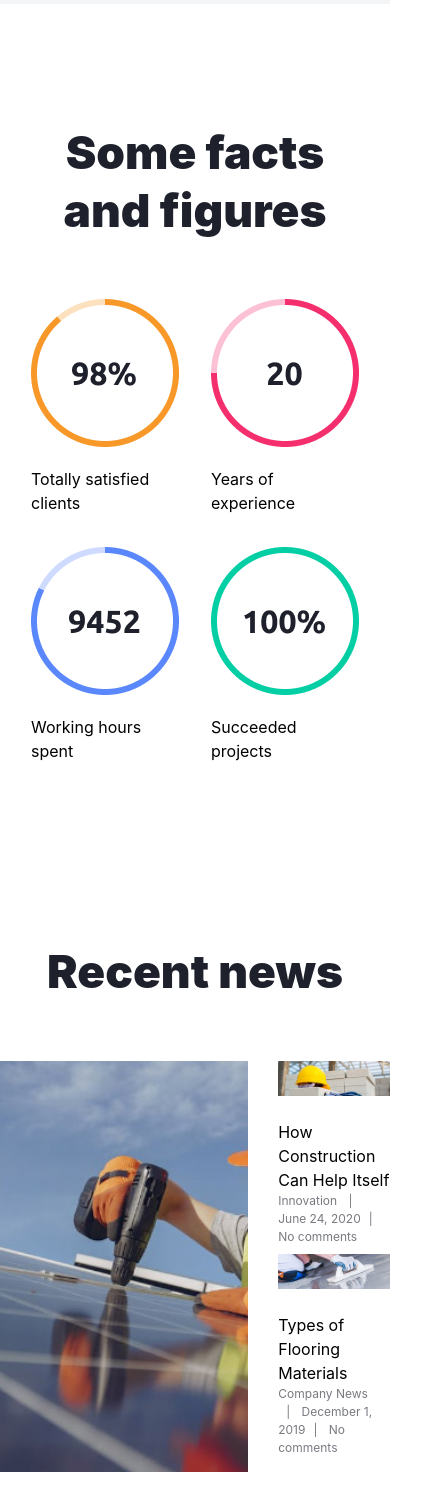
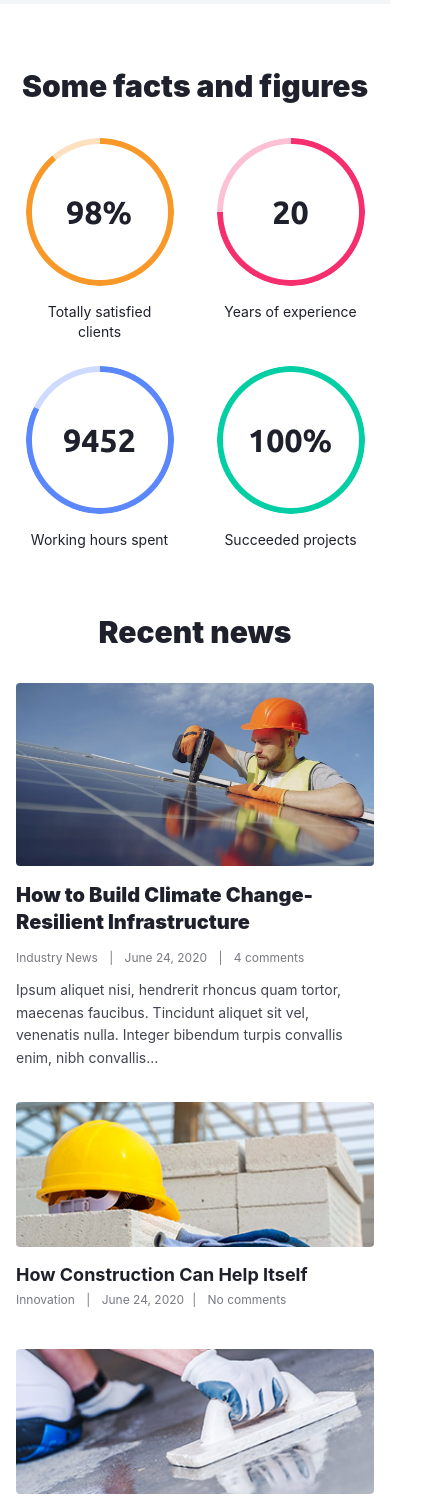
Before and after one commit to runohod/TailwindLearn, a React (Vite) app: page / in a window 390 px wide. Shown: the part 7440-8939 px from the top of the page, 425 px wide, since content can reach past the window. Built offline with nearby package versions, Linux system fonts and the light colour scheme.

Commit message:
доделан адаптив

```diff
--- a/src/widgets/home-page-widgets/ui/facts.jsx
+++ b/src/widgets/home-page-widgets/ui/facts.jsx
@@ -1,107 +1,148 @@
-import {circleProgress, circleYear, circleHours, circleProjects, builderFacts, helmetFacts, handFacts} from "@/shared/assets";
+import {
+  circleProgress,
+  circleYear,
+  circleHours,
+  circleProjects,
+  builderFacts,
+  helmetFacts,
+  handFacts,
+} from "@/shared/assets";
 
 export const Facts = () => {
   return (
-    <section className="w-full">
-      <div className="container-custom mt-120">
-        <h2 className="text-[46px] font-black leading-tight text-dark text-center">
+    <section className="w-full pb-16 md:pb-24">
+      <div className="container-custom mt-16 md:mt-24 lg:mt-120 px-4">
+        <h2 className="text-3xl sm:text-4xl md:text-[46px] font-black leading-tight text-dark text-center">
           Some facts and figures
         </h2>
       </div>
 
-      <div className="flex flex-wrap justify-center items-center gap-8 max-w-1230 mx-auto mt-60">
-        <div className="overflow-hidden w-37">
+      <div className="max-w-1230 grid grid-cols-2 lg:grid-cols-4 gap-6 md:gap-8 items-start justify-items-center mx-auto mt-8 md:mt-12 lg:mt-[60px] px-4 xl:px-0">
+        <div className="overflow-hidden w-full max-w-[148px] text-center group">
+          <div className="w-full aspect-square overflow-hidden rounded-full">
             <img
               src={circleProgress}
               alt="circle Progress"
               className="w-full h-full object-cover transition-transform duration-500 group-hover:scale-105"
             />
-          <div className="mt-5">Totally satisfied clients</div>
           </div>
-        <div className="overflow-hidden w-37">
+          <div className="mt-4 md:mt-5 text-sm md:text-base text-dark">
+            Totally satisfied clients
+          </div>
+        </div>
+
+        <div className="overflow-hidden w-full max-w-[148px] text-center group">
+          <div className="w-full aspect-square overflow-hidden rounded-full">
             <img
               src={circleYear}
               alt="circle Year"
               className="w-full h-full object-cover transition-transform duration-500 group-hover:scale-105"
             />
-          <div className="mt-5">Years of experience</div>
           </div>
-        <div className="overflow-hidden w-37">
+          <div className="mt-4 md:mt-5 text-sm md:text-base text-dark">
+            Years of experience
+          </div>
+        </div>
+
+        <div className="overflow-hidden w-full max-w-[148px] text-center group">
+          <div className="w-full aspect-square overflow-hidden rounded-full">
             <img
               src={circleHours}
               alt="circle Hours"
               className="w-full h-full object-cover transition-transform duration-500 group-hover:scale-105"
             />
-          <div className="mt-5">Working hours spent</div>
           </div>
-        <div className="overflow-hidden w-37">
+          <div className="mt-4 md:mt-5 text-sm md:text-base text-dark">
+            Working hours spent
+          </div>
+        </div>
+
+        <div className="overflow-hidden w-full max-w-[148px] text-center group">
+          <div className="w-full aspect-square overflow-hidden rounded-full">
             <img
               src={circleProjects}
               alt="circle Projects"
               className="w-full h-full object-cover transition-transform duration-500 group-hover:scale-105"
             />
-          <div className="mt-5">Succeeded projects</div>
+          </div>
+          <div className="mt-4 md:mt-5 text-sm md:text-base text-dark">
+            Succeeded projects
+          </div>
         </div>
       </div>
 
-      <div className="max-w-1230 mx-auto mt-45">
-        <h2 className="text-[46px] font-black leading-tight text-dark text-center">
+      <div className="max-w-1230 mx-auto mt-16 md:mt-24 lg:mt-[180px] px-4 xl:px-0">
+        <h2 className="text-3xl sm:text-4xl md:text-[46px] font-black leading-tight text-dark text-center">
           Recent news
         </h2>
 
-        <div className="flex gap-7.5 mt-60">
-          <div className="">
+        <div className="grid grid-cols-1 lg:grid-cols-2 gap-8 md:gap-7.5 mt-8 md:mt-12 lg:mt-[60px]">
+          <div className="group cursor-pointer flex flex-col justify-between">
+            <div>
+              <div className="overflow-hidden rounded aspect-[705/360] w-full">
                 <img
                   src={builderFacts}
                   alt="builder Facts"
                   className="w-full h-full object-cover transition-transform duration-500 group-hover:scale-105"
                 />
-            <div className="text-[20px] font-bold text-dark leading-snug mb-3 group-hover:text-primary mt-24">
+              </div>
+              <div className="text-[20px] md:text-[24px] font-black text-dark leading-snug mb-3 group-hover:text-primary mt-4 md:mt-6 transition-colors">
                 How to Build Climate Change-Resilient Infrastructure
               </div>
               <div className="text-[12px] text-text-comment mb-2">
                 Industry News <span className="mx-2">|</span> June 24, 2020{" "}
                 <span className="mx-2">|</span> 4 comments
               </div>
-            <div className="text-[14px] text-gray-text leading-relaxed mt-4">
+              <div className="text-[14px] md:text-base text-gray-text leading-relaxed mt-3">
                 Ipsum aliquet nisi, hendrerit rhoncus quam tortor, maecenas
                 faucibus. Tincidunt aliquet sit vel, venenatis nulla. Integer
                 bibendum turpis convallis enim, nibh convallis...
               </div>
             </div>
+          </div>
 
-          <div className="">
-            <div className="">
+          <div className="grid grid-cols-1 sm:grid-cols-2 lg:grid-cols-1 gap-8 lg:gap-6">
+            <div className="group cursor-pointer flex flex-col sm:justify-between lg:block">
+              <div className="overflow-hidden rounded aspect-[495/200] w-full">
                 <img
                   src={helmetFacts}
                   alt="helmet Facts"
                   className="w-full h-full object-cover transition-transform duration-500 group-hover:scale-105"
                 />
-              <div className="mt-24">How Construction Can Help Itself</div>
-              <div className="text-[12px] text-text-comment mb-2">
+              </div>
+              <div className="mt-4 text-[18px] md:text-[20px] font-bold text-dark leading-snug group-hover:text-primary transition-colors">
+                How Construction Can Help Itself
+              </div>
+              <div className="text-[12px] text-text-comment mt-1 mb-2">
                 Innovation <span className="mx-2">|</span> June 24, 2020
                 <span className="mx-2">|</span> No comments
               </div>
             </div>
-            <div className="">
+
+            <div className="group cursor-pointer flex flex-col sm:justify-between lg:block">
+              <div className="overflow-hidden rounded aspect-[495/200] w-full">
                 <img
                   src={handFacts}
                   alt="hand Facts"
                   className="w-full h-full object-cover transition-transform duration-500 group-hover:scale-105"
                 />
-              <div className="mt-24">Types of Flooring Materials</div>
-              <div className="text-[12px] text-text-comment mb-2">
+              </div>
+              <div className="mt-4 text-[18px] md:text-[20px] font-bold text-dark leading-snug group-hover:text-primary transition-colors">
+                Types of Flooring Materials
+              </div>
+              <div className="text-[12px] text-text-comment mt-1 mb-2">
                 Company News <span className="mx-2">|</span> December 1, 2019
                 <span className="mx-2">|</span> No comments
               </div>
             </div>
           </div>
         </div>
-        <div className="flex flex-col sm:flex-row items-center justify-center gap-10 mt-50">
-          <span className="text-[28px] font-bold text-dark">
+
+        <div className="flex flex-col sm:flex-row items-center justify-center text-center gap-6 md:gap-10 mt-12 md:mt-16 lg:mt-[80px]">
+          <span className="text-xl md:text-[28px] font-bold text-dark">
             Explore all our news posts
           </span>
-          <button className="bg-primary text-white font-bold uppercase tracking-wider text-sm py-4 px-10 rounded hover:bg-primary-hover">
+          <button className="w-full sm:w-auto bg-primary text-white font-bold uppercase tracking-wider text-sm py-4 px-10 rounded hover:bg-primary-hover transition-colors cursor-pointer">
             View all news
           </button>
         </div>
--- a/src/widgets/home-page-widgets/ui/footer.jsx
+++ b/src/widgets/home-page-widgets/ui/footer.jsx
@@ -2,11 +2,11 @@ import { logoFooter } from "@/shared/assets";
 
 export const Footer = () => {
   return (
-    <footer className="w-full bg-dark text-white pt-20 pb-6 font-sans">
-      <div className="container-custom">
-        <div className="flex flex-col lg:flex-row lg:justify-between lg:items-center gap-10 pb-12 border-b border-bg-footer">
-          <div className="max-w-95">
-            <div className="flex items-center gap-10 mb-6">
+    <footer className="w-full bg-dark text-white pt-12 md:pt-20 pb-6 font-sans">
+      <div className="container-custom px-4 xl:px-0">
+        <div className="flex flex-col lg:flex-row lg:justify-between lg:items-start gap-10 pb-12 border-b border-bg-footer">
+          <div className="w-full lg:max-w-[380px]">
+            <div className="flex flex-wrap items-center gap-6 sm:gap-10 mb-6">
               <img
                 src={logoFooter}
                 alt="Createx Logo"
@@ -14,7 +14,11 @@ export const Footer = () => {
               />
 
               <div className="flex items-center gap-4 text-[#ffffff99]">
-                <a href="#" className="hover:text-primary transition-colors">
+                <a
+                  href="#"
+                  className="hover:text-primary transition-colors"
+                  aria-label="WhatsApp"
+                >
                   <svg
                     width="24"
                     height="24"
@@ -30,7 +34,11 @@ export const Footer = () => {
                     </g>
                   </svg>
                 </a>
-                <a href="#" className="hover:text-primary transition-colors">
+                <a
+                  href="#"
+                  className="hover:text-primary transition-colors"
+                  aria-label="Messenger"
+                >
                   <svg
                     width="24"
                     height="24"
@@ -46,7 +54,11 @@ export const Footer = () => {
                     </g>
                   </svg>{" "}
                 </a>
-                <a href="#" className="hover:text-primary transition-colors">
+                <a
+                  href="#"
+                  className="hover:text-primary transition-colors"
+                  aria-label="Facebook"
+                >
                   <svg
                     width="24"
                     height="24"
@@ -62,7 +74,11 @@ export const Footer = () => {
                     </g>
                   </svg>
                 </a>
-                <a href="#" className="hover:text-primary transition-colors">
+                <a
+                  href="#"
+                  className="hover:text-primary transition-colors"
+                  aria-label="Twitter"
+                >
                   <svg
                     width="24"
                     height="24"
@@ -78,7 +94,11 @@ export const Footer = () => {
                     </g>
                   </svg>
                 </a>
-                <a href="#" className="hover:text-primary transition-colors">
+                <a
+                  href="#"
+                  className="hover:text-primary transition-colors"
+                  aria-label="YouTube"
+                >
                   <svg
                     width="24"
                     height="24"
@@ -88,8 +108,8 @@ export const Footer = () => {
                   >
                     <g opacity="0.6">
                       <path
-                        fill-rule="evenodd"
-                        clip-rule="evenodd"
+                        fillRule="evenodd"
+                        clipRule="evenodd"
                         d="M21.3903 4.11358C22.4182 4.39044 23.2288 5.20086 23.5055 6.22899C24.0197 8.10691 23.9999 12.0213 23.9999 12.0213C23.9999 12.0213 23.9999 15.9158 23.5057 17.7939C23.2288 18.8218 22.4184 19.6324 21.3903 19.9091C19.5122 20.4035 12 20.4035 12 20.4035C12 20.4035 4.50731 20.4035 2.60961 19.8895C1.58148 19.6127 0.771054 18.802 0.4942 17.7741C0 15.9158 0 12.0015 0 12.0015C0 12.0015 0 8.10691 0.4942 6.22899C0.770871 5.20104 1.60125 4.37066 2.60943 4.09399C4.48753 3.59961 11.9998 3.59961 11.9998 3.59961C11.9998 3.59961 19.5122 3.59961 21.3903 4.11358ZM15.8549 12.0016L9.60788 15.5996V8.40355L15.8549 12.0016Z"
                         fill="white"
                       />
@@ -98,7 +118,7 @@ export const Footer = () => {
                 </a>
               </div>
             </div>
-            <p className="text-[14px] text-[#ffffff99]">
+            <p className="text-[14px] text-[#ffffff99] leading-relaxed">
               Createx Construction Bureau has been successfully operating in the
               USA construction market since 2000. We are proud to offer you
               quality construction and exemplary service. Our mission is to set
@@ -106,36 +126,39 @@ export const Footer = () => {
             </p>
           </div>
 
-          <div className="w-full max-w-123.75">
+          <div className="w-full lg:max-w-[495px]">
             <h3 className="text-[24px] font-bold mb-4">Let's stay in touch</h3>
-            <form className="flex w-full h-13">
+            <form
+              className="flex w-full h-13"
+              onSubmit={(e) => e.preventDefault()}
+            >
               <input
                 type="email"
                 placeholder="Your email address"
-                className="flex-grow px-24 bg-bg-footer border border-[#e6141433] rounded-l text-[14px] placeholder-[#ffffff66] text-white focus:outline-none focus:border-primary transition-colors"
+                className="flex-grow px-4 bg-bg-footer border border-[#e6141433] rounded-l text-[14px] placeholder-[#ffffff66] text-white focus:outline-none focus:border-primary transition-colors min-w-0"
                 required
               />
               <button
                 type="submit"
-                className="bg-primary hover:bg-[#e04e27] text-white font-bold text-[14px] px-6 rounded-r uppercase tracking-wider transition-colors"
+                className="bg-primary hover:bg-[#e04e27] text-white font-bold text-[14px] px-4 sm:px-6 rounded-r uppercase tracking-wider transition-colors whitespace-nowrap cursor-pointer"
               >
                 Subscribe
               </button>
             </form>
-            <p className="text-[12px] text-[#ffffff99] mt-3 leading-tight">
+            <p className="text-[12px] text-[#ffffff99] mt-3 leading-snug">
               *Subscribe to our newsletter to receive communications and early
               updates from Createx Construction Bureau.
             </p>
           </div>
         </div>
 
-        <div className="grid grid-cols-1 md:grid-cols-3 gap-10 pt-12 pb-16">
+        <div className="grid grid-cols-1 sm:grid-cols-2 md:grid-cols-3 gap-10 pt-12 pb-16">
           <div>
             <h4 className="text-[16px] font-bold tracking-wider uppercase mb-4 text-white">
               Head Office
             </h4>
             <ul className="flex flex-col gap-2 text-[16px] text-[#ffffff99]">
-              <li>
+              <li className="leading-snug">
                 <span className="text-white">Address:</span> 8502 Preston Rd.
                 Inglewood, New York
               </li>
@@ -207,15 +230,18 @@ export const Footer = () => {
           </div>
         </div>
 
-        <div className="flex flex-col sm:flex-row justify-between items-center gap-4 pt-6 border-t border-bg-footer text-[12px] text-[#ffffff99]">
+        <div className="flex flex-col sm:flex-row justify-between items-center gap-6 pt-6 border-t border-bg-footer text-[12px] text-[#ffffff99] text-center sm:text-left">
           <div>
             © All rights reserved. Made with{" "}
             <span className="text-primary">❤️</span> by Createx Studio
           </div>
 
-          <button className="flex items-center gap-2 group uppercase font-bold tracking-wider text-[11px] text-white hover:text-primary transition-colors">
+          <button
+            onClick={() => window.scrollTo({ top: 0, behavior: "smooth" })}
+            className="flex items-center gap-2 group uppercase font-bold tracking-wider text-[11px] text-white hover:text-primary transition-colors cursor-pointer"
+          >
             <span>Go to top</span>
-            <span className="w-10 h-10 flex items-center justify-center bg-primary rounded group-hover:bg-[#e04e27] text-white transition-colors shadow-md">
+            <span className="w-10 h-10 flex items-center justify-center bg-primary rounded group-hover:bg-[#e04e27] text-white transition-colors shadow-md shrink-0">
               <svg className="w-4 h-4 fill-current" viewBox="0 0 24 24">
                 <path d="M4 12l1.41 1.41L11 7.83V20h2V7.83l5.58 5.59L20 12l-8-8-8 8z" />
               </svg>
--- a/src/widgets/home-page-widgets/ui/quickDiscuss.jsx
+++ b/src/widgets/home-page-widgets/ui/quickDiscuss.jsx
@@ -3,12 +3,12 @@ import { bgQuickDiscuss } from "@/shared/assets";
 export const QuickDiscuss = () => {
   return (
     <section
-      className="w-full min-h-800 bg-cover bg-center bg-no-repeat flex items-center mt-120"
+      className="w-full min-h-[600px] md:min-h-800 bg-cover bg-center bg-no-repeat flex items-center mt-16 md:mt-24 lg:mt-120 py-12 md:py-0"
       style={{ backgroundImage: `url(${bgQuickDiscuss})` }}
     >
-      <div className="container-custom flex justify-end">
-        <div className="w-full max-w-123.75 bg-white rounded-lg shadow-[0_22px_40px_rgba(30,33,44,0.06)] p-10 flex flex-col">
-          <h3 className="text-[28px] font-bold text-dark text-center mb-6 leading-tight">
+      <div className="container-custom flex justify-center lg:justify-end px-4 w-full">
+        <div className="w-full max-w-[495px] bg-white rounded-lg shadow-[0_22px_40px_rgba(30,33,44,0.06)] p-6 sm:p-10 flex flex-col">
+          <h3 className="text-[24px] sm:text-[28px] font-bold text-dark text-center mb-6 leading-tight">
             A quick way to discuss details
           </h3>
 
@@ -23,7 +23,7 @@ export const QuickDiscuss = () => {
               <input
                 type="text"
                 placeholder="Your name"
-                className="w-full h-13 px-24 bg-text-form border border-[#D7D9DF] rounded text-[16px] text-dark placeholder-[#9A9CA5] focus:outline-none focus:border-primary transition-colors"
+                className="w-full h-13 px-4 bg-text-form border border-[#D7D9DF] rounded text-[16px] text-dark placeholder-[#9A9CA5] focus:outline-none focus:border-primary transition-colors"
                 required
               />
             </div>
@@ -34,7 +34,7 @@ export const QuickDiscuss = () => {
               <input
                 type="tel"
                 placeholder="Your phone number"
-                className="w-full h-13 px-24 bg-text-form border border-[#D7D9DF] rounded text-[16px] text-dark placeholder-[#9A9CA5] focus:outline-none focus:border-primary transition-colors"
+                className="w-full h-13 px-4 bg-text-form border border-[#D7D9DF] rounded text-[16px] text-dark placeholder-[#9A9CA5] focus:outline-none focus:border-primary transition-colors"
                 required
               />
             </div>
@@ -45,7 +45,7 @@ export const QuickDiscuss = () => {
               <input
                 type="email"
                 placeholder="Your working email"
-                className="w-full h-13 px-24 bg-text-form border border-[#D7D9DF] rounded text-[16px] text-dark placeholder-[#9A9CA5] focus:outline-none focus:border-primary transition-colors"
+                className="w-full h-13 px-4 bg-text-form border border-[#D7D9DF] rounded text-[16px] text-dark placeholder-[#9A9CA5] focus:outline-none focus:border-primary transition-colors"
               />
             </div>
 
@@ -55,14 +55,14 @@ export const QuickDiscuss = () => {
               </label>
               <textarea
                 placeholder="Your message"
-                className="w-full h-21.5 p-4 bg-text-form border border-[#D7D9DF] rounded text-[16px] text-dark placeholder-[#9A9CA5] focus:outline-none focus:border-primary"
+                className="w-full h-24 p-4 bg-text-form border border-[#D7D9DF] rounded text-[16px] text-dark placeholder-[#9A9CA5] focus:outline-none focus:border-primary resize-none"
                 required
               ></textarea>
             </div>
             <label className="flex items-start gap-3 cursor-pointer mt-2 select-none">
               <input
                 type="checkbox"
-                className="accent-primary w-4 h-4 mt-1 rounded cursor-pointer"
+                className="accent-primary w-4 h-4 mt-1 rounded cursor-pointer shrink-0"
                 required
               />
               <span className="text-[14px] text-gray-text leading-tight">
@@ -73,7 +73,7 @@ export const QuickDiscuss = () => {
 
             <button
               type="submit"
-              className="w-full sm:w-auto self-center mt-4 px-10 h-13 bg-primary hover:bg-[#e04e27] text-white text-[16px] font-bold uppercase"
+              className="w-full sm:w-auto lg:self-center mt-4 px-10 h-13 bg-primary hover:bg-[#e04e27] text-white text-[16px] font-bold uppercase transition-colors cursor-pointer rounded"
             >
               Send request
             </button>
```
Also changed, not shown: src/widgets/home-page-widgets/ui/partners.jsx (+48 -16 lines), src/widgets/home-page-widgets/ui/dcsd.jsx (added). Lines whose indentation alone changed are shown as unchanged.
